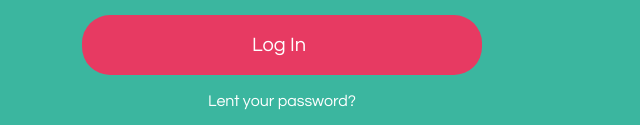
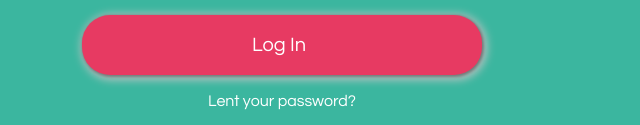
Before and after one commit to grace1378f/uidd2017, a plain HTML site: page FinTech/Fintech_2.html in a window 1280 px wide. In both pictures the pointer is over the input "Log In". Shown: the part 661-786 px from the top of the page, without its empty margins (358-998 px from the left). Drawn offline with Linux system fonts and the light colour scheme.

Commit message:
Update Fintech_2.html
the "Log In" was added hover

```diff
--- a/FinTech/Fintech_2.html
+++ b/FinTech/Fintech_2.html
@@ -3,7 +3,7 @@
     <meta charset="utf-8">
     <title>Fintech_Log In</title>
     <style>
-#B{
+      #B{
   width:400px;
   margin:220px auto;
 }
@@ -54,10 +54,14 @@ input{
     border:none;
     padding-left: 0px;
   }
+#button1:hover>input{
+  box-shadow:1px 1px 3px 1px #727A79,2px 2px 8px 3px #B7C4C2;
+}
 #lent{
   color:#FFFFFF;
   font-family:century gothic;
 }
+
     </style>
   </head>
   <body>
```
